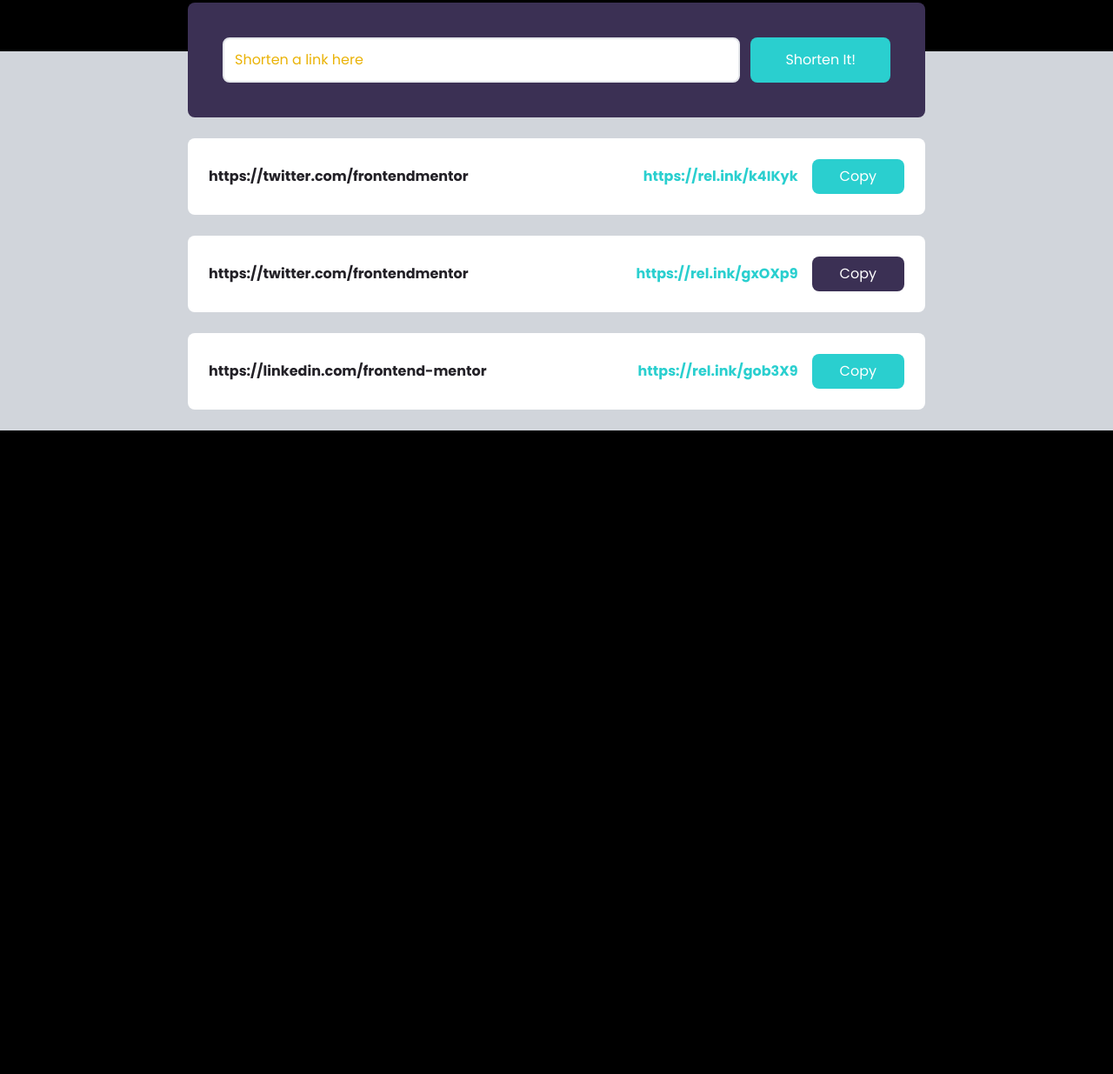
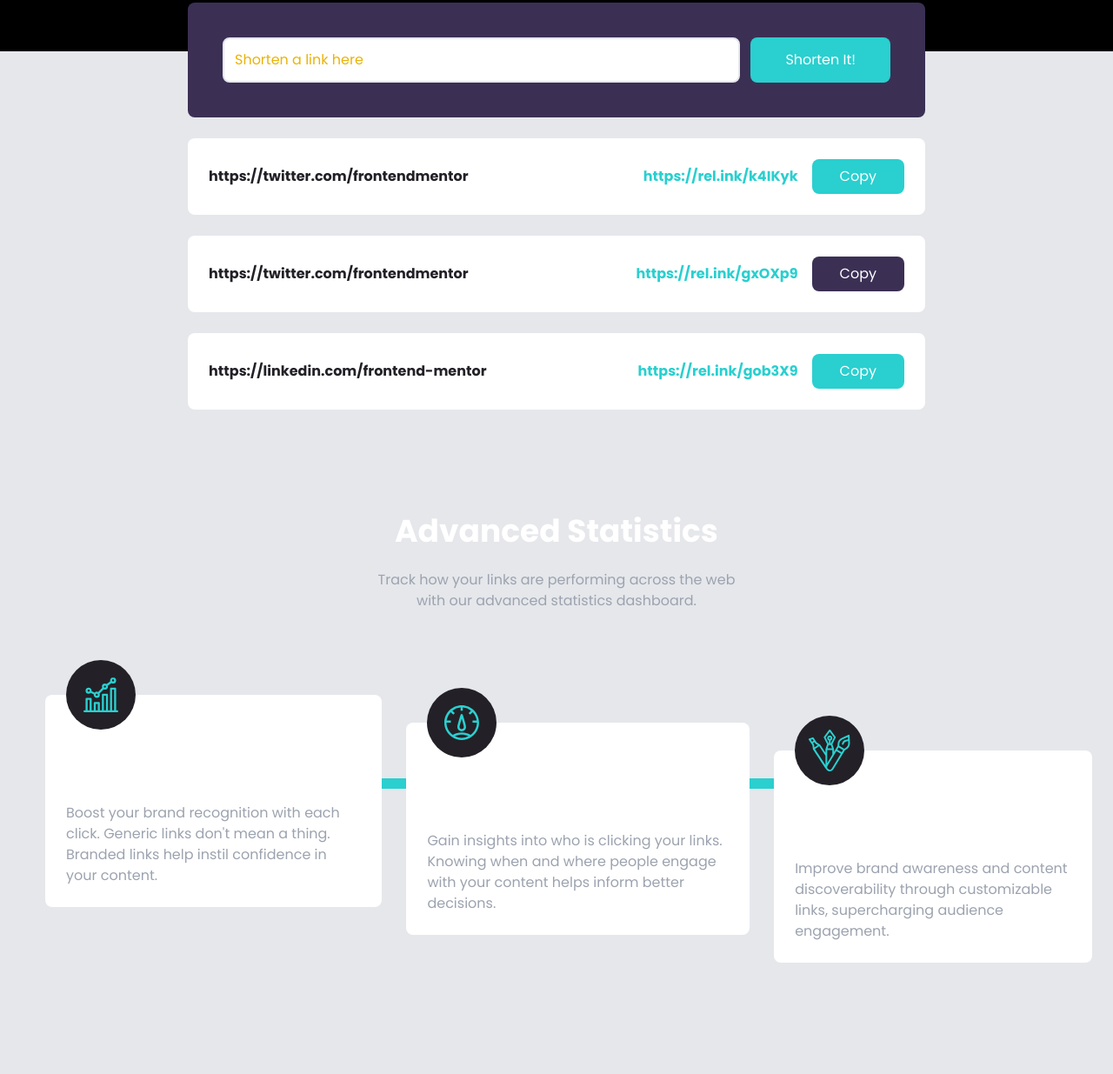
Before and after one commit to NadiaPia/tailwind-website-projects, a website: page shortly/index.html in a window 1280 px wide. Shown: the part 685-1920 px from the top of the page at 87% size. Before the commit the page ends 1180 px from the top, so only its background shows below. Drawn offline with Linux system fonts and the light colour scheme.

Commit message:
Add Feature Section to the Shortly project

```diff
--- a/shortly/index.html
+++ b/shortly/index.html
@@ -79,9 +79,9 @@
   </section>
 
   <!-- Shorten Section -->
-  <section id="shorten" class="relative bg-gray-300">
+  <section id="shorten" class="relative bg-gray-200">
     <!-- Shorten Container -->
-    <div class="max-w-4xl mx-auto p-6 space-y-6">
+    <div class=" max-w-4xl mx-auto p-6 space-y-6">
       <!-- Form -->
       <form id="link-form"
         class="relative flex flex-col w-full p-10 -mt-20 space-y-4 bg-darkViolet rounded-lg md:flex-row md:space-y-0 md:space-x-3">
@@ -149,14 +149,90 @@
           <button class="p-2 px-8 text-white bg-cyan rounded-lg hover:opacity-70 focus:outline-none">
             Copy
           </button>
-
         </div>
       </div>
+    </div>
+  </section>
+
+  <section id="stats" class="py-24 bg-gray-200">
+    <div class="container mx-auto px-3">
+      <h2 class="text-4xl mb-6 font-bold text-center">
+        Advanced Statistics
+      </h2>
+      <p class="max-w-xs mx-auto text-center text-gray-400 md:max-w-md">
+        Track how your links are performing across the web with our advanced statistics dashboard.
+      </p>
+    </div>
+  </section>
+
+  <!-- Feature Box Section -->
+
+  <section id="features" class="pb-32 bg-gray-200">
+    <div class="relative container flex flex-col items-start px-6 mx-auto md:flex-row md:space-x-7">
+      <!-- Horizontal Line -->
+      <div class="hidden absolute top-24 w-10/12 left-16 h-3 bg-cyan md:block"></div>
+
+      <!-- Vertical Line -->
+      <div class="absolute w-2 left-1/2 h-full -ml-1 bg-cyan md:hidden"></div>
+
+
+      <!-- Box 1 -->
+      <div class="relative flex flex-col p-6 space-y-6 bg-white rounded-lg md:w/3">
+        <!-- Image Positioning -->
+        <div class="absolute -ml-10 left-1/2 -top-10 md:left-16">
+        <!-- Image Container for Background and Center -->
+        <div class="flex items-center justify-center w-20 h-20 bg-veryDarkViolet p-4 rounded-full">
+          <img src="images/icon-brand-recognition.svg" alt="">
+        </div>
+        </div>
+        <h5 class="pt-6 text-xl font-bold text-center capitalize">
+          Brand Recognition
+        </h5>
+        <p class="text-center text-gray-400 md:text-left">
+          Boost your brand recognition with each click. Generic links don't mean a thing. Branded links help instil confidence in your content.
+        </p>
+      </div>
+
+      <!-- Box 2 -->
+      <div class="relative flex flex-col mt-24 p-6 space-y-6 bg-white rounded-lg md:mt-8 md:w/3">
+        <!-- Image Positioning -->
+        <div class="absolute -ml-10 left-1/2 -top-10 md:left-16">
+        <!-- Image Container for Background and Center -->
+        <div class="flex items-center justify-center w-20 h-20 bg-veryDarkViolet p-4 rounded-full">
+          <img src="images/icon-detailed-records.svg" alt="">
+        </div>
+        </div>
+        <h5 class="pt-6 text-xl font-bold text-center capitalize">
+          Detailed Records
+        </h5>
+        <p class="text-center text-gray-400 md:text-left">
+          Gain insights into who is clicking your links. Knowing when and where people engage with your content helps inform better decisions.
+        </p>
+      </div>
+
+
+      <!-- Box 3 -->
+      <div class="relative flex flex-col p-6 mt-24 space-y-6 bg-white rounded-lg md:mt-16 md:w/3">
+        <!-- Image Positioning -->
+        <div class="absolute -ml-10 left-1/2 -top-10 md:left-16">
+        <!-- Image Container for Background and Center -->
+        <div class="flex items-center justify-center w-20 h-20 bg-veryDarkViolet p-4 rounded-full">
+          <img src="images/icon-fully-customizable.svg" alt="">
+        </div>
+        </div>
+        <h5 class="pt-6 text-xl font-bold text-center capitalize">
+          Fully Customizable
+        </h5>
+        <p class="text-center text-gray-400 md:text-left">
+          Improve brand awareness and content discoverability through customizable links, supercharging audience engagement.
+        </p>
+      </div>
+
 
     </div>
+  </section>
 
 
-  </section>
 
 </body>
 
```
Also changed, not shown: shortly/css/style.css.
